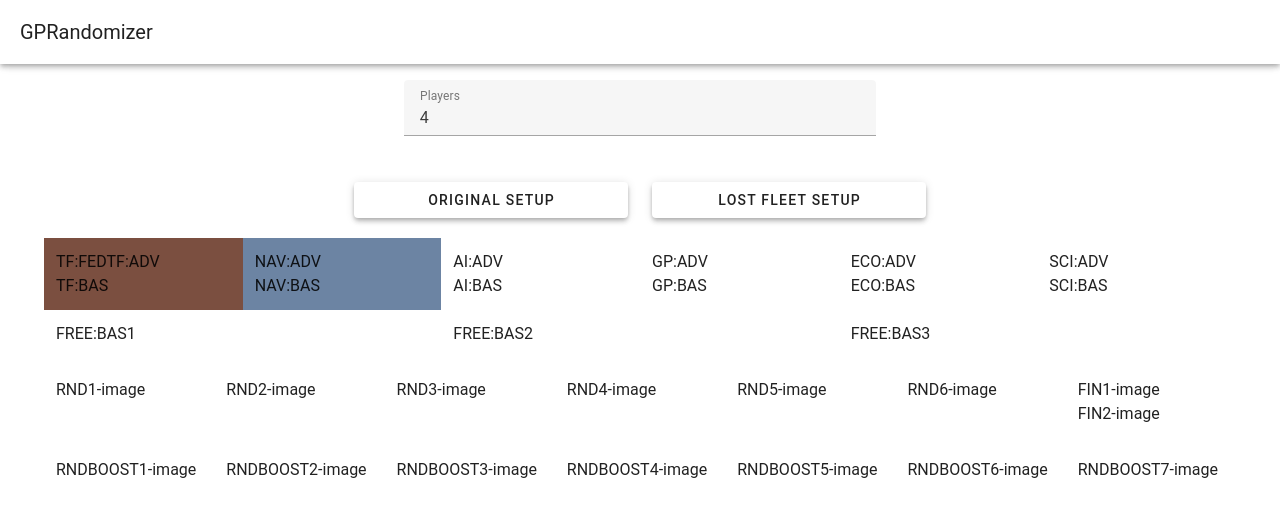
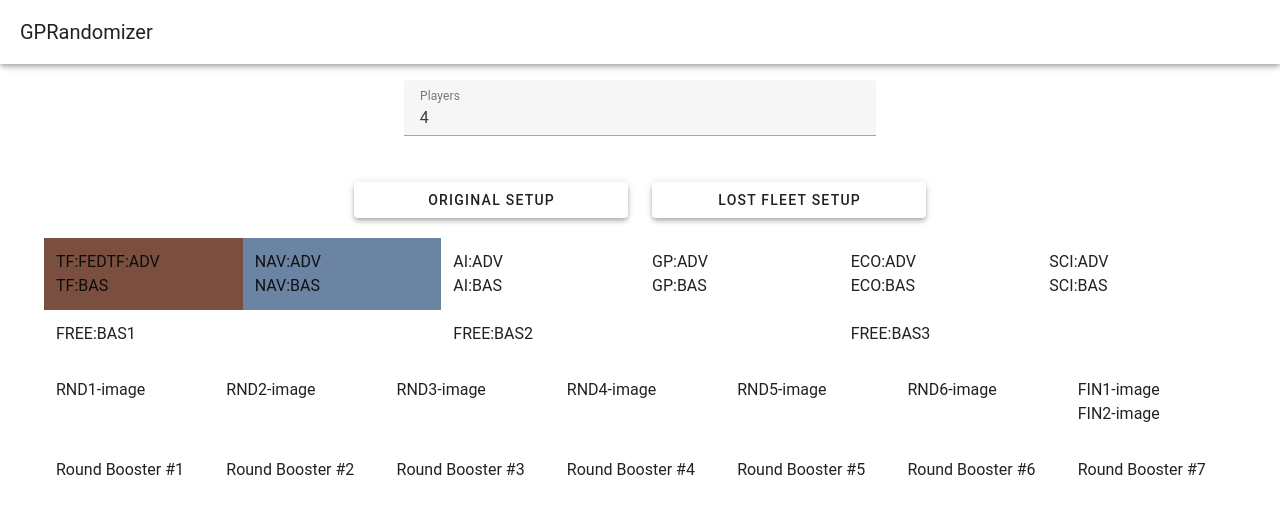
Before and after one commit to sopra/vite-gprandomizer, a Vue app: page / in a window 1280 px wide. Shown: the top 516 px of the page. Built offline with nearby package versions, Linux system fonts and the light colour scheme.

Commit message:
WIP: Temporary Commit.

```diff
--- a/src/components/GPMap.vue
+++ b/src/components/GPMap.vue
@@ -14,5 +14,4 @@
     grid-template-rows: repeat(20, 1fr);
     grid-template-columns: repeat(20, 1fr);
 }
-
 </style>
--- a/src/components/GPRoundBoard.vue
+++ b/src/components/GPRoundBoard.vue
@@ -1,11 +1,11 @@
 <template>
     <v-container>
         <v-row>
-            <v-col v-for="roundTile in roundScoreTiles">
+            <v-col v-for="(roundTile, index) in roundScoreTiles" :key="index">
                 {{ roundTile }}
             </v-col>
             <v-col>
-                <div v-for="finalScoreTile in finalScoreTiles">
+                <div v-for="(finalScoreTile, index) in finalScoreTiles" :key="index">
                     {{  finalScoreTile }}
                 </div>
             </v-col>
--- a/src/components/GPRoundBooster.vue
+++ b/src/components/GPRoundBooster.vue
@@ -1,8 +1,8 @@
 <template>
     <v-container>
         <v-row>
-            <v-col v-for="roundBoosterTile in roundBoosterTiles">
-                {{ roundBoosterTile }}
+            <v-col v-for="roundBoosterTile in roundBoosterTiles" v-bind:key="roundBoosterTile.id">
+                {{ roundBoosterTile.description }}
             </v-col>
         </v-row>
     </v-container>
@@ -12,13 +12,41 @@
 export default {
     data: () => ({
         roundBoosterTiles: [
-            'RNDBOOST1-image',
-            'RNDBOOST2-image',
-            'RNDBOOST3-image',
-            'RNDBOOST4-image',
-            'RNDBOOST5-image',
-            'RNDBOOST6-image',
-            'RNDBOOST7-image',
+            {
+                id: 'RNDBOOSTER1',
+                description: 'Round Booster #1',
+                imageUrl: 'pic/RND'
+            },
+            {
+                id: 'RNDBOOSTER2',
+                description: 'Round Booster #2',
+                imageUrl: 'pic/RND'
+            },
+            {
+                id: 'RNDBOOSTER3',
+                description: 'Round Booster #3',
+                imageUrl: 'pic/RND'
+            },
+            {
+                id: 'RNDBOOSTER4',
+                description: 'Round Booster #4',
+                imageUrl: 'pic/RND'
+            },
+            {
+                id: 'RNDBOOSTER5',
+                description: 'Round Booster #5',
+                imageUrl: 'pic/RND'
+            },
+            {
+                id: 'RNDBOOSTER6',
+                description: 'Round Booster #6',
+                imageUrl: 'pic/RND'
+            },
+            {
+                id: 'RNDBOOSTER7',
+                description: 'Round Booster #7',
+                imageUrl: 'pic/RND'
+            },
         ]
     })
 }
```
Also changed, not shown: src/components/GPFooter.vue (added, +13 -0 lines).
